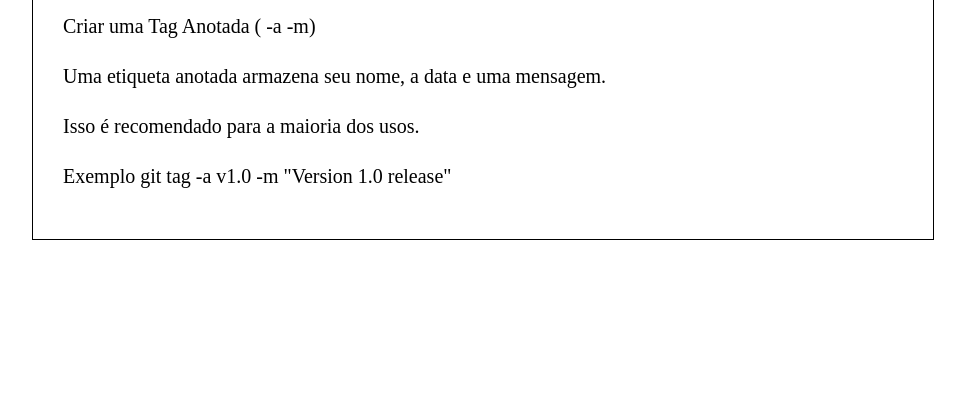
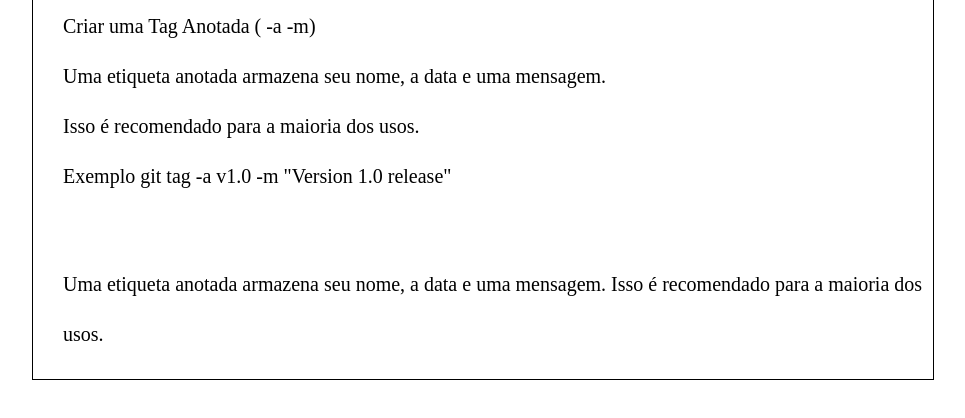
Before and after one commit to Augusto1547/Aprendendo-git-w3schools, a plain HTML site: page index.html in a window 1280 px wide. Shown: the part 88-506 px from the top of the page, without its empty margins (157-1122 px from the left). Drawn offline with Linux system fonts and the light colour scheme.

Commit message:
Diz para que serve uma tag anotada

```diff
--- a/index.html
+++ b/index.html
@@ -40,6 +40,10 @@
             Exemplo
             git tag -a v1.0 -m "Version 1.0 release"</p><br>
 
+        <p>
+            Uma etiqueta anotada armazena seu nome, a data e uma mensagem.
+            Isso é recomendado para a maioria dos usos.
+        </p>
     </div>
 </body>
 
```
